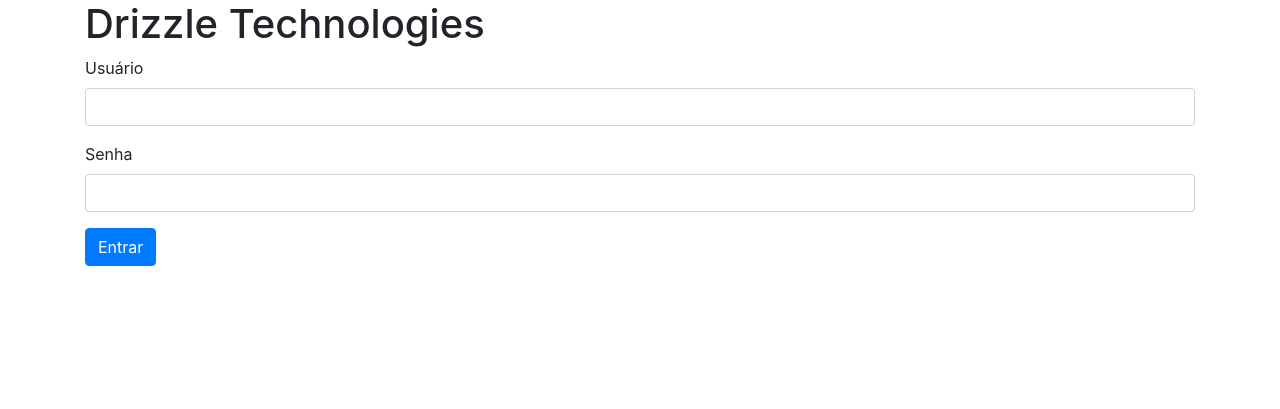
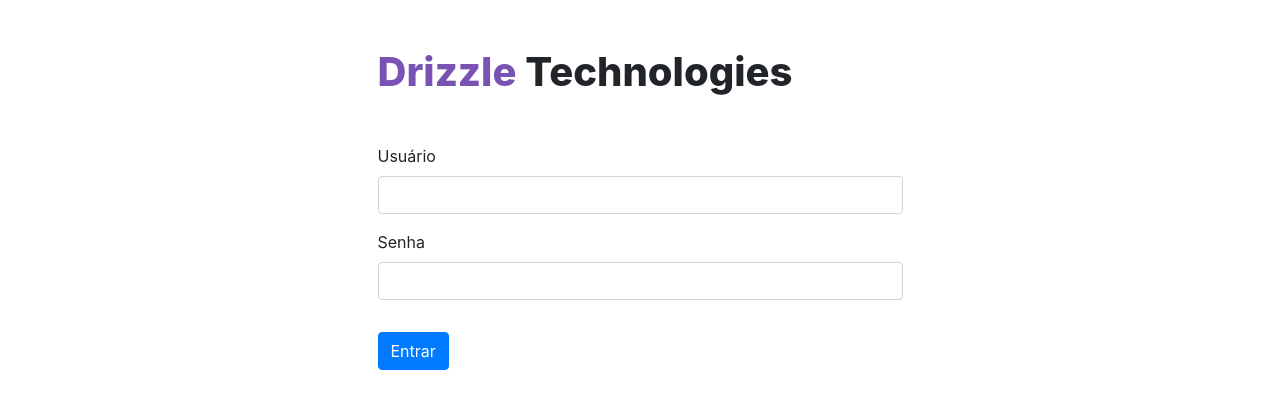
Before and after one commit to Drizzle-Technologies/inteng33, a Flask app: page /login in a window 1280 px wide. Shown: the top 409 px of the page. Run offline with Flask 2, Linux system fonts and the light colour scheme.

Commit message:
Improving login page style

```diff
--- a/src/templates/login.html
+++ b/src/templates/login.html
@@ -6,19 +6,19 @@
         <link rel="stylesheet" href="https://cdn.jsdelivr.net/npm/bootstrap@4.5.3/dist/css/bootstrap.min.css" integrity="sha384-TX8t27EcRE3e/ihU7zmQxVncDAy5uIKz4rEkgIXeMed4M0jlfIDPvg6uqKI2xXr2" crossorigin="anonymous">
     </head>
     <body>
-        <main>
-            <div class="container-lg">
-                <h1>Drizzle Technologies</h1>
-                <form action="{{ url_for('authenticate') }}" method="POST">
-                    <div class="form-group">
+        <main class="container-lg d-flex justify-content-center">
+            <div class=" col-lg-6 mt-5">
+              <h1 class="" style="font-weight: 800;"><em style="color: #7952b3; font-style: normal;">Drizzle</em> Technologies</h1>
+                <form action="{{ url_for('authenticate') }}" method="POST" class="mt-5">
+                    <div class="form-group mt-3">
                       <label for="username">Usuário</label>
                       <input type="text" class="form-control" id="username">
                     </div>
-                    <div class="form-group">
+                    <div class="form-group mt-3">
                       <label for="password">Senha</label>
                       <input type="password" class="form-control" id="password">
                     </div>
-                    <button type="submit" class="btn btn-primary">Entrar</button>
+                    <button type="submit" class="btn btn-primary mt-3">Entrar</button>
                   </form>
             </div>
         </main>
```
